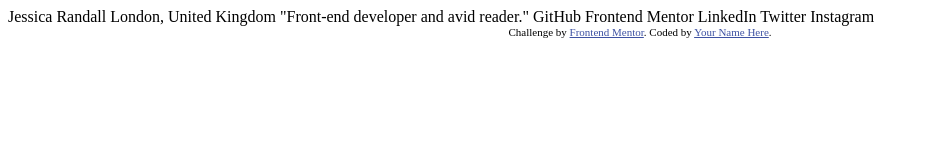
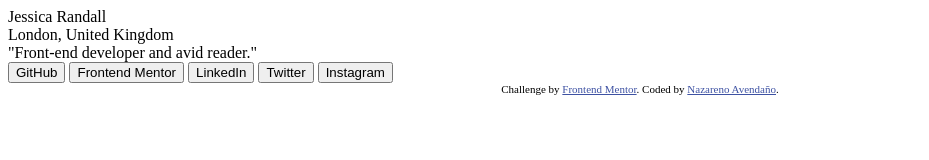
Before and after one commit to nazarenoavendano/social-links-profile-main, a plain HTML site: page index.html in a window 1280 px wide. Shown: the whole page, without its empty margins (0-929 px from the left). Drawn offline with Linux system fonts and the light colour scheme.

Commit message:
estructura html y clases

```diff
--- a/index.html
+++ b/index.html
@@ -1,5 +1,5 @@
 <!DOCTYPE html>
-<html lang="en">
+<html lang="es">
 <head>
   <meta charset="UTF-8">
   <meta name="viewport" content="width=device-width, initial-scale=1.0"> <!-- displays site properly based on user's device -->
@@ -16,20 +16,32 @@
 </head>
 <body>
 
+  <div class="container">
+    <picture class="divPicture">
 
-  Jessica Randall
-  London, United Kingdom
-  "Front-end developer and avid reader."
+    </picture>
+    <div class="divName">
+      Jessica Randall
+    </div>
+    <div class="divAddress">
+      London, United Kingdom
+    </div>
+    <div class="divPharagraph">
+      "Front-end developer and avid reader."
+    </div>
 
-  GitHub
-  Frontend Mentor
-  LinkedIn
-  Twitter
-  Instagram
+    <div class="divButton">
+      <button class="btn">GitHub</button>
+      <button class="btn">Frontend Mentor</button>
+      <button class="btn">LinkedIn</button>
+      <button class="btn">Twitter</button>
+      <button class="btn">Instagram</button>
+    </div>
+  </div>
 
   <div class="attribution">
     Challenge by <a href="https://www.frontendmentor.io?ref=challenge" target="_blank">Frontend Mentor</a>.
-    Coded by <a href="#">Your Name Here</a>.
+    Coded by <a href="#">Nazareno Avendaño</a>.
   </div>
 </body>
 </html>
```
